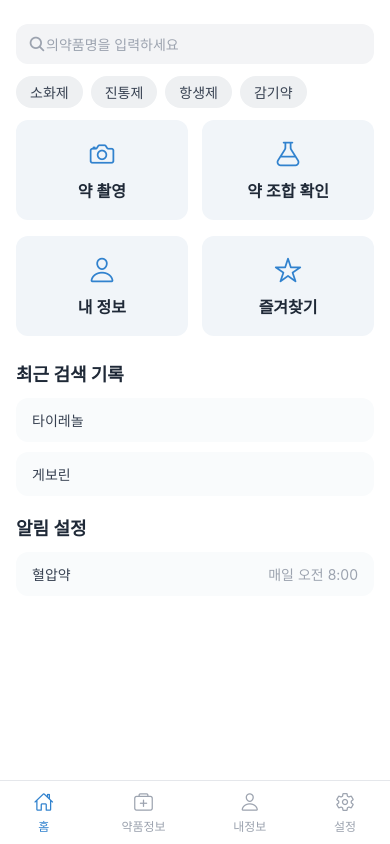
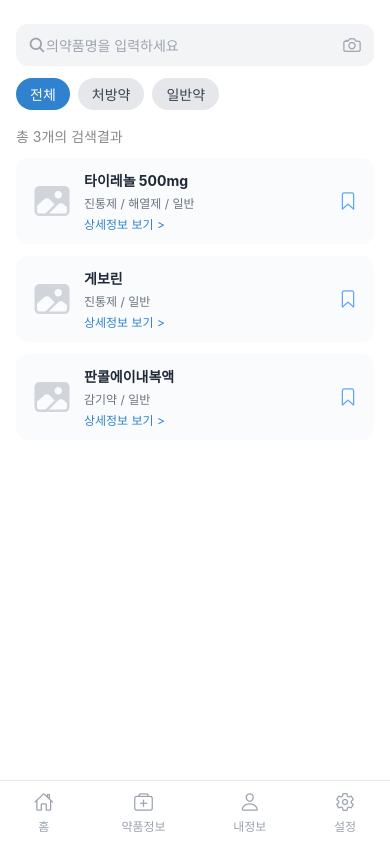
Before and after one commit to 0x05-hex-five/FE, a React Native app: screen /KeywordPillScreen in a window 390 px wide. Built offline with nearby package versions, Linux system fonts and the light colour scheme.

Commit message:
Feat: 키워드 선택시 약품검색 화면 구현

```diff
--- a/src/App.tsx
+++ b/src/App.tsx
@@ -11,6 +11,7 @@ import AlarmScreen from './screens/Profile/AlarmScreen';
 import SettingsScreen from './screens/Setting/SettingsScreen';
 import PasswordScreen from './screens/Setting/PasswordScreen';
 import PrivacyScreen from './screens/Setting/PrivacyScreen';
+import KeywordPillScreen from './screens/Pill/KeywordPillScreen';
 
 // 👉 추가할 스크린들 (임시 컴포넌트라도 생성 필요)
 import CameraScreen from './screens/CameraScreen';
@@ -36,6 +37,7 @@ const App = () => {
         <Stack.Screen name="SettingsScreen" component={SettingsScreen} />
         <Stack.Screen name="PasswordScreen" component={PasswordScreen} />
         <Stack.Screen name="PrivacyScreen" component={PrivacyScreen} />
+        <Stack.Screen name="KeywordPillScreen" component={KeywordPillScreen} />
       </Stack.Navigator>
     </NavigationContainer>
   );
--- a/src/screens/Home/HomeScreen.tsx
+++ b/src/screens/Home/HomeScreen.tsx
@@ -125,7 +125,9 @@ const HomeScreen = () => {
 
           <CategoryRow>
             {categories.map((cat, index) => (
-              <CategoryButton key={index}>
+              <CategoryButton
+                key={index}
+                onPress={() => navigation.navigate('KeywordPillScreen' as never, { initialKeyword: cat } as never)}>
                 <CategoryText>{cat}</CategoryText>
               </CategoryButton>
             ))}
--- /dev/null
+++ b/src/screens/Pill/KeywordPillScreen.tsx
@@ -0,0 +1,64 @@
+// KeywordPillScreen.tsx
+
+import React, { useState } from 'react';
+import styled from 'styled-components/native';
+import SearchBox from '../../components/UI/SearchBox';
+import BottomTabBar from '../../components/UI/BottomTabBar';
+import PillFilter from '../../components/UI/PillFilter';
+import PillCard from '../../components/UI/PillCard';
+import { useNavigation } from '@react-navigation/native';
+
+const Container = styled.View`
+  flex: 1;
+  background-color: #ffffff;
+  padding: 24px 16px;
+  padding-bottom: 80px;
+`;
+
+const TotalResultText = styled.Text`
+  font-size: 14px;
+  color: #888;
+  margin-bottom: 12px;
+`;
+
+const KeywordPillScreen = ({ route }: any) => {
+  const { initialKeyword = '' } = route.params || {};
+  const [search, setSearch] = useState(initialKeyword);
+  const [filter, setFilter] = useState('전체');
+  const navigation = useNavigation();
+
+  const dummyPills = [
+    { name: '타이레놀 500mg', category: '진통제 / 해열제', type: '일반' },
+    { name: '게보린', category: '진통제', type: '일반' },
+    { name: '판콜에이내복액', category: '감기약', type: '일반' },
+  ];
+
+  return (
+    <>
+      <Container>
+        <SearchBox
+          placeholder="의약품명을 입력하세요"
+          value={search}
+          onChangeText={setSearch}
+          onCameraPress={() => navigation.navigate('CameraScreen' as never)}
+        />
+        <PillFilter selected={filter} onSelect={setFilter} />
+
+        <TotalResultText>총 {dummyPills.length}개의 검색결과</TotalResultText>
+
+        {dummyPills.map((pill, index) => (
+          <PillCard
+            key={index}
+            name={pill.name}
+            category={pill.category}
+            type={pill.type}
+            onPressDetail={() => navigation.navigate('PillDetailScreen' as never)}
+          />
+        ))}
+      </Container>
+      <BottomTabBar />
+    </>
+  );
+};
+
+export default KeywordPillScreen;
```
